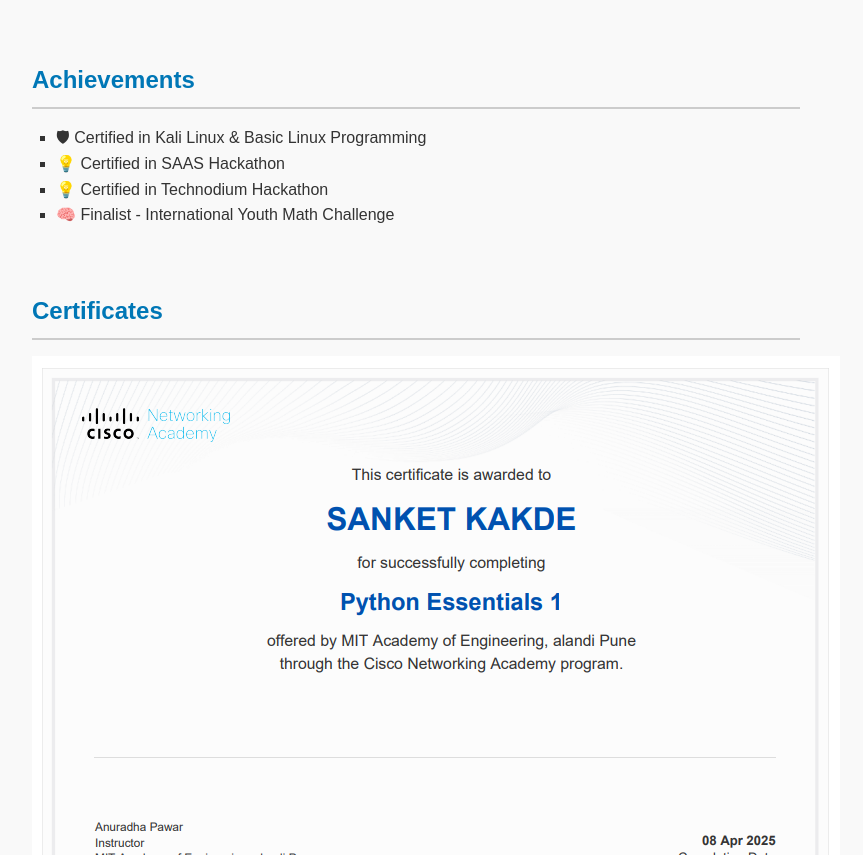
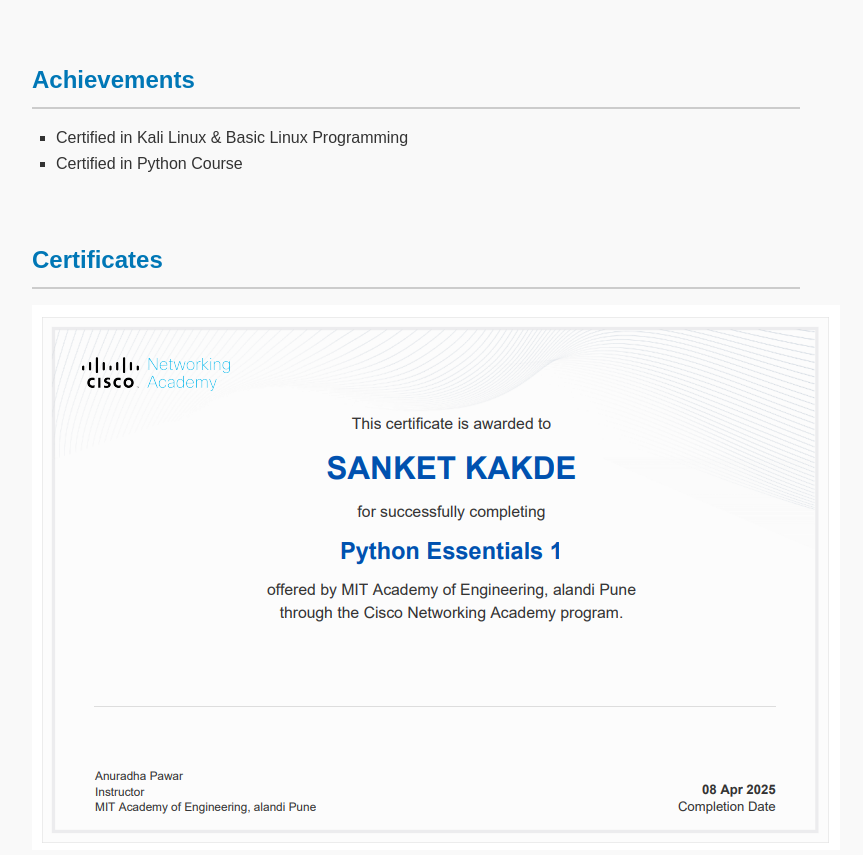
Before and after one commit to sanket-k7/sanket.portfolio, a plain HTML site: page index.html in a window 1280 px wide. Shown: the part 1241-2096 px from the top of the page, without its empty margins (224-1087 px from the left). Drawn offline with Linux system fonts and the light colour scheme.

Commit message:
Update index.html

```diff
--- a/index.html
+++ b/index.html
@@ -107,10 +107,8 @@
   <section id="achievement">
     <h2>Achievements</h2>
     <ul>
-        <li>🛡 Certified in Kali Linux & Basic Linux Programming</li>
-        <li>💡 Certified in SAAS Hackathon</li>
-        <li>💡 Certified in Technodium Hackathon</li>
-        <li>🧠 Finalist - International Youth Math Challenge</li>
+        <li>Certified in Kali Linux & Basic Linux Programming</li>
+        <li>Certified in Python Course</li>
     </ul>
 </section>
 <section id="certificates" class="section">
```
